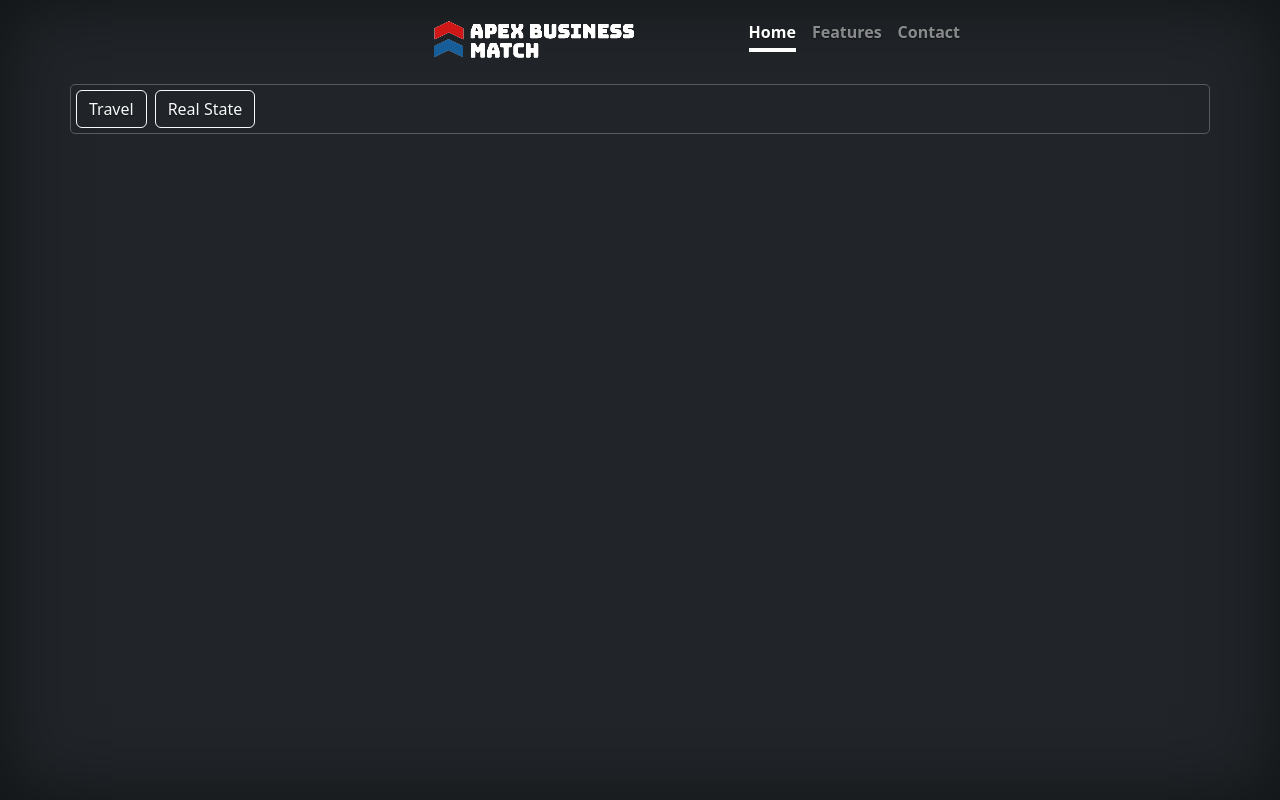
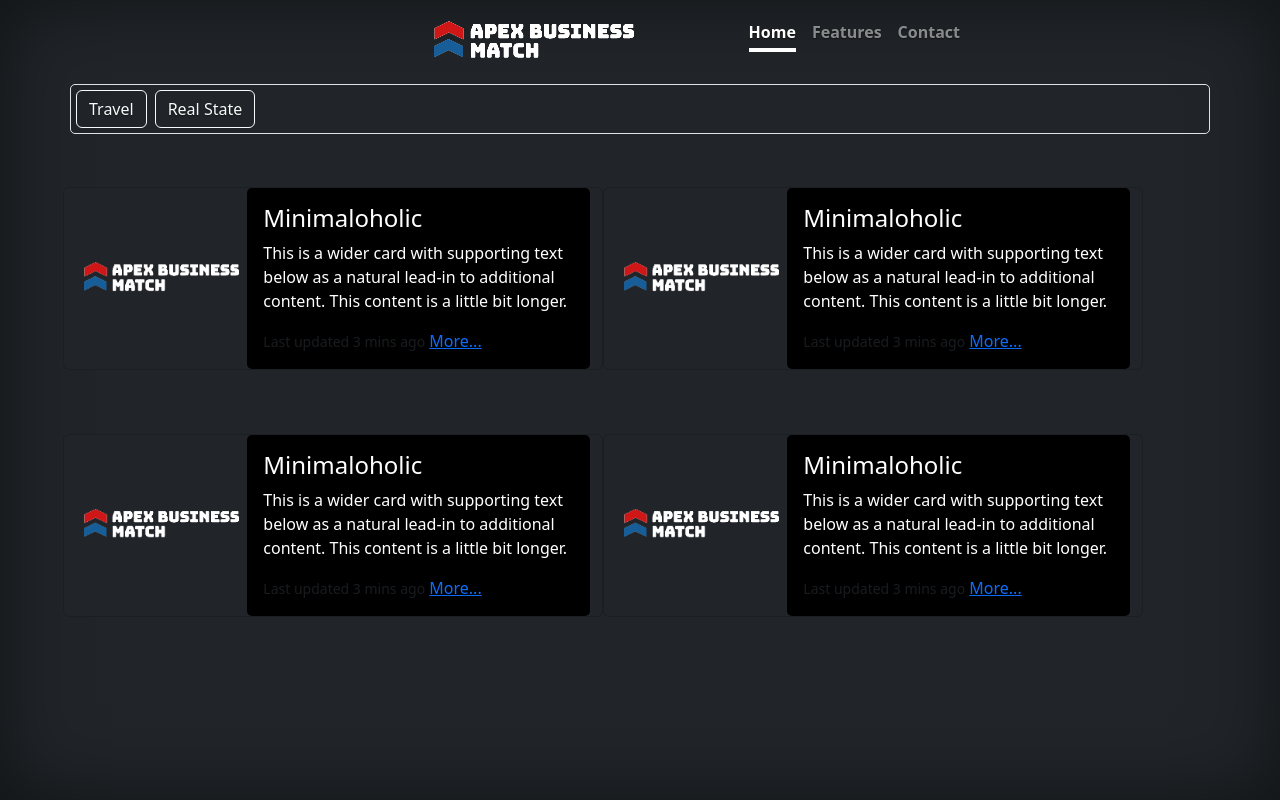
Before and after one commit to namanjain2001-code/Apex-business-match, a PHP site: page /JOB-PORTAL/invest.html in a window 1280 px wide. Run offline with PHP 8.4, Linux system fonts and the light colour scheme; some libraries are stand-ins or nearby versions.

Commit message:
complete invest html & css

```diff
--- a/index.css
+++ b/index.css
@@ -1,7 +1,6 @@
 /*
  * Globals
  */
-
 
 /* Custom default button */
 .btn-secondary,
@@ -11,27 +10,33 @@
   text-shadow: none; /* Prevent inheritance from `body` */
 }
 
-
 /*
  * Base structure
  */
 
 body {
-  text-shadow: 0 .05rem .1rem rgba(0, 0, 0, .5);
-  box-shadow: inset 0 0 5rem rgba(0, 0, 0, .5);
+  text-shadow: 0 0.05rem 0.1rem rgba(0, 0, 0, 0.5);
+  box-shadow: inset 0 0 5rem rgba(0, 0, 0, 0.5);
   /* background-image: url(./index-bg.jpg); */
 }
 
 .cover-container {
   max-width: 42em;
 }
-.container{
-  padding:5px;
-  border:0.5px solid rgba(128, 128, 128, 0.582);
-  border-radius:5px;
+.container {
+  padding: 5px;
 }
-.business-container{
-  padding:5px;
+.border {
+  border-radius: 5px;
+  border: 0.5px solid rgba(128, 128, 128, 0.582);
+}
+.card-body {
+  background-color: rgb(0, 0, 0);
+  border-radius: 5px;
+}
+.business-container {
+  margin-top: 15px;
+  padding: 5px;
 }
 
 /*
@@ -39,13 +44,13 @@ body {
  */
 
 .nav-masthead .nav-link {
-  color: rgba(255, 255, 255, .5);
-  border-bottom: .25rem solid transparent;
+  color: rgba(255, 255, 255, 0.5);
+  border-bottom: 0.25rem solid transparent;
 }
 
 .nav-masthead .nav-link:hover,
 .nav-masthead .nav-link:focus {
-  border-bottom-color: rgba(255, 255, 255, .25);
+  border-bottom-color: rgba(255, 255, 255, 0.25);
 }
 
 .nav-masthead .nav-link + .nav-link {
--- a/invest.html
+++ b/invest.html
@@ -101,8 +101,13 @@
     </div>
 
 
+
+
+
+
+
     <!-- Categories -->
-    <div class="container d-flex">
+    <div class="container border  d-flex">
         <!-- travel -->
       <span class="me-2">
         <input
@@ -130,10 +135,90 @@
         <br />
       </span>
     </div>
+    <!-- BUSINESS CONTAINER -->
+    <div class="container ">
+      <div class="row">
 
-    <div class="business-container">
+        <div class="card text-white bg-dark mb-3 mt-5 column-6" style="max-width: 540px;">
+          <div class="row g-0">
+            <div class="col-md-4 mt-auto mb-auto ps-2 pe-2">
+              <img src="./logo.png.png " class="img-fluid  rounded-start" alt="...">
+            </div>
+            <div class="col-md-8">
+              <div class="card-body text-start">
+                <h4 class="card-title">Minimaloholic</h4>
+                <p class="card-text">This is a wider card with supporting text below as a natural lead-in to additional content. This content is a little bit longer.</p>
+                <span class="card-text"><small class="text-muted">Last updated 3 mins ago</small></span>
+                <a href="#" class="stretched-link ">More...</a>
+              </div>
+            </div>
+          </div>
+        </div>
+        <div class="card text-white bg-dark mb-3 mt-5 column-6" style="max-width: 540px;">
+          <div class="row g-0">
+            <div class="col-md-4 mt-auto mb-auto ps-2 pe-2">
+              <img src="./logo.png.png " class="img-fluid  rounded-start" alt="...">
+            </div>
+            <div class="col-md-8">
+              <div class="card-body text-start">
+                <h4 class="card-title">Minimaloholic</h4>
+                <p class="card-text">This is a wider card with supporting text below as a natural lead-in to additional content. This content is a little bit longer.</p>
+                <span class="card-text"><small class="text-muted">Last updated 3 mins ago</small></span>
+                <a href="#" class="stretched-link ">More...</a>
+              </div>
+            </div>
+          </div>
+        </div>
+        <div class="card text-white bg-dark mb-3 mt-5" style="max-width: 540px;">
+          <div class="row g-0">
+            <div class="col-md-4 mt-auto mb-auto ps-2 pe-2">
+              <img src="./logo.png.png " class="img-fluid  rounded-start" alt="...">
+            </div>
+            <div class="col-md-8">
+              <div class="card-body text-start">
+                <h4 class="card-title">Minimaloholic</h4>
+                <p class="card-text">This is a wider card with supporting text below as a natural lead-in to additional content. This content is a little bit longer.</p>
+                <span class="card-text"><small class="text-muted">Last updated 3 mins ago</small></span>
+                <a href="#" class="stretched-link ">More...</a>
+              </div>
+            </div>
+          </div>
+        </div>
+        <div class="card text-white bg-dark mb-3 mt-5" style="max-width: 540px;">
+          <div class="row g-0">
+            <div class="col-md-4 mt-auto mb-auto ps-2 pe-2">
+              <img src="./logo.png.png " class="img-fluid  rounded-start" alt="...">
+            </div>
+            <div class="col-md-8">
+              <div class="card-body text-start">
+                <h4 class="card-title">Minimaloholic</h4>
+                <p class="card-text">This is a wider card with supporting text below as a natural lead-in to additional content. This content is a little bit longer.</p>
+                <span class="card-text"><small class="text-muted">Last updated 3 mins ago</small></span>
+                <a href="#" class="stretched-link ">More...</a>
+              </div>
+            </div>
+          </div>
+        </div>
+      </div>
+    </div>
 
-    </div>
+
+
+
+
+
+
+
+
+
+
+
+
+
+
+
+
+
     <script
       src="https://cdn.jsdelivr.net/npm/@popperjs/core@2.11.5/dist/umd/popper.min.js"
       integrity="sha384-Xe+8cL9oJa6tN/veChSP7q+mnSPaj5Bcu9mPX5F5xIGE0DVittaqT5lorf0EI7Vk"
```
